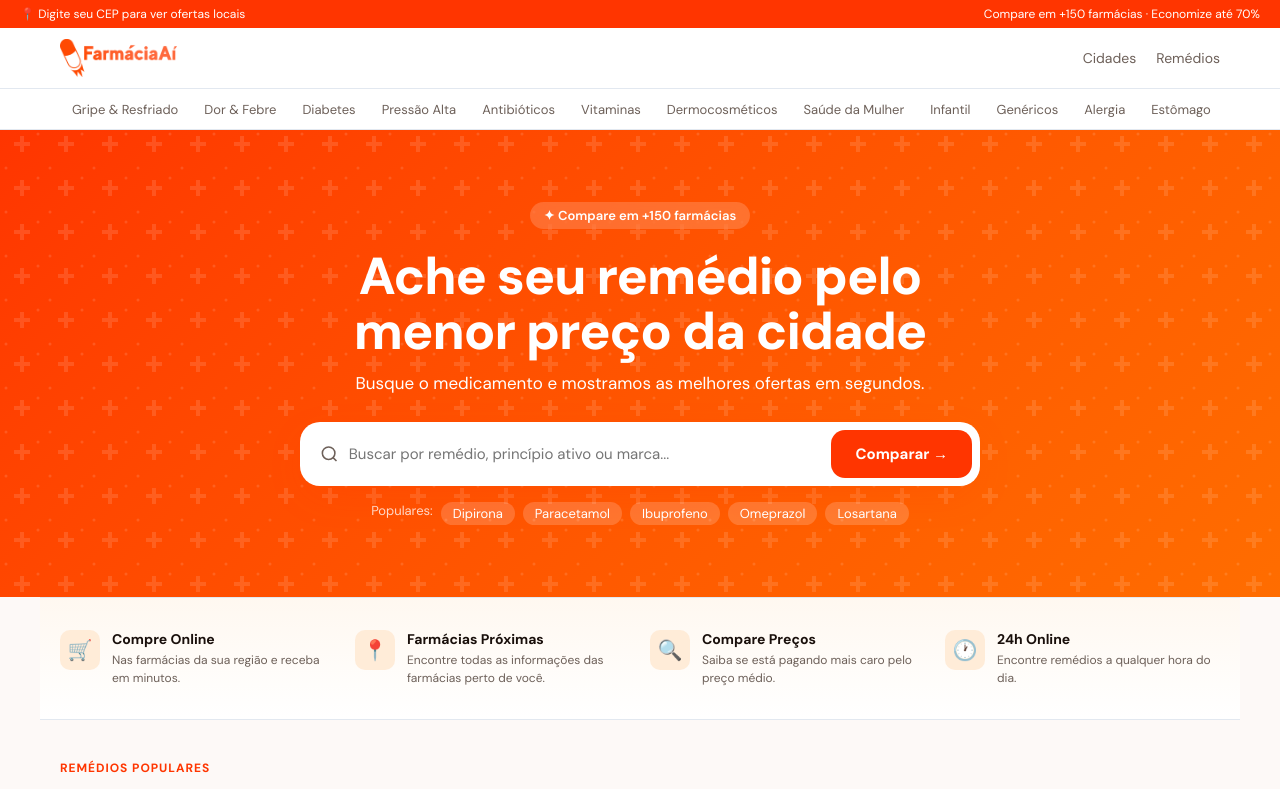
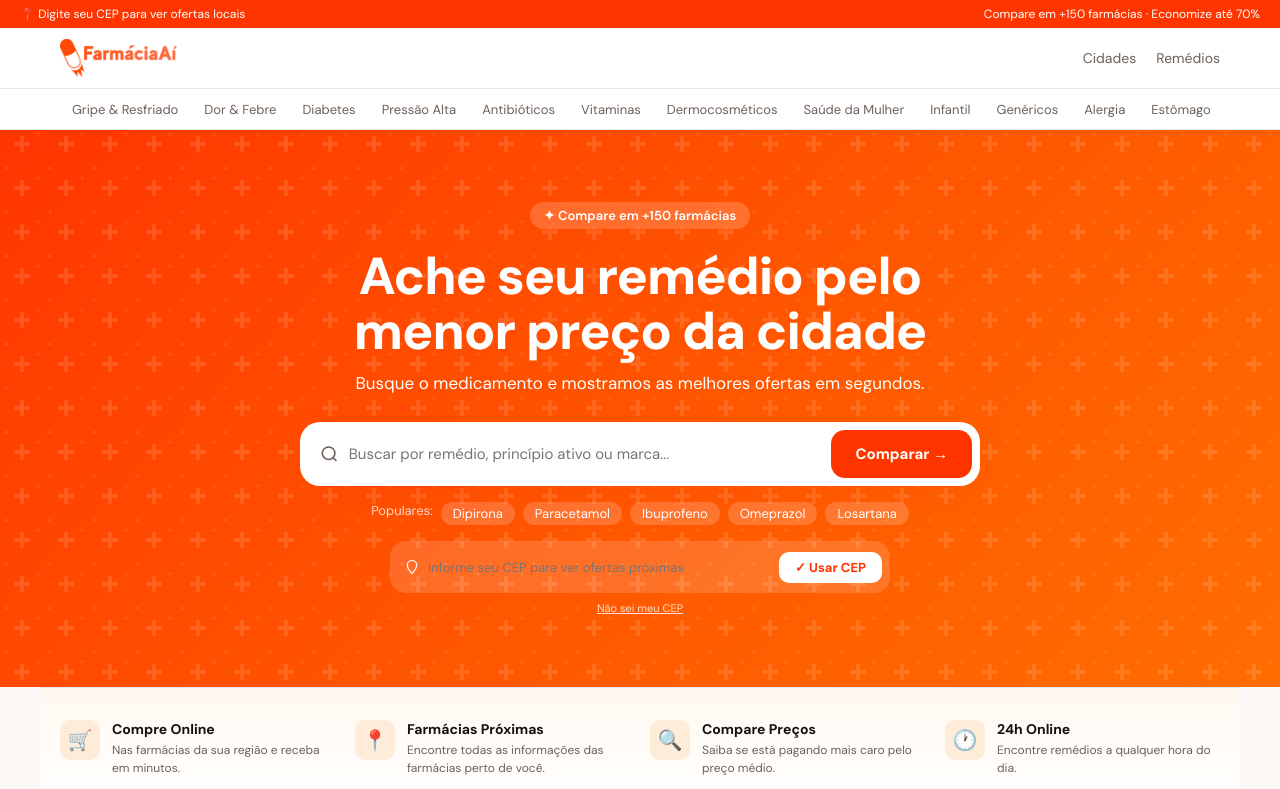
Before and after one commit to GaMantovani/farmaciaai, a Next.js app: page / in a window 1280 px wide. Shown: the top 789 px of the page. Built offline with nearby package versions, Linux system fonts and the light colour scheme.

Commit message:
Fix: CEP no hero + botão voltar corrigido

```diff
--- a/pages/index.js
+++ b/pages/index.js
@@ -114,11 +114,25 @@
   const [farmaciasProximas, setFarmaciasProximas] = useState(null)
   const [mostrarFarmacias, setMostrarFarmacias] = useState(false)
   const [mostrarTodos, setMostrarTodos] = useState(false)
+  const [cepSalvo, setCepSalvo] = useState(null)
   const inputRef = useRef(null)
 
   function maskCEP(v) {
     const n = v.replace(/\D/g,'').slice(0,8)
     return n.length > 5 ? n.slice(0,5)+'-'+n.slice(5) : n
+  }
+
+  async function salvarCep() {
+    const limpo = cep.replace(/\D/g,'')
+    if (limpo.length !== 8) return
+    try {
+      const res = await fetch('https://viacep.com.br/ws/'+limpo+'/json/')
+      const data = await res.json()
+      if (!data.erro) {
+        setCepSalvo({ cep: cep, cidade: data.localidade, estado: data.uf })
+        buscarFarmaciasProximas(cep)
+      }
+    } catch(e) {}
   }
 
   async function buscarFarmaciasProximas(cepVal) {
@@ -210,7 +224,7 @@
 
       {/* TOP BAR */}
       <div style={{ background:'var(--primary)', color:'var(--primary-foreground)', fontSize:12, padding:'6px 20px', display:'flex', justifyContent:'space-between', alignItems:'center' }}>
-        <span>📍 {localizacao ? `${localizacao.cidade}, ${localizacao.estado}` : 'Digite seu CEP para ver ofertas locais'}</span>
+        <span>📍 {cepSalvo ? `${cepSalvo.cidade}, ${cepSalvo.estado}` : localizacao ? `${localizacao.cidade}, ${localizacao.estado}` : 'Digite seu CEP para ver ofertas locais'}</span>
         <span className="hide-mobile">Compare em +150 farmácias · Economize até 70%</span>
       </div>
 
@@ -299,6 +313,35 @@
                 ))}
               </div>
               {erro && <p style={{ marginTop:12, fontSize:13, color:'#ffd4be' }}>⚠️ {erro}</p>}
+
+              {/* CEP BLOCK */}
+              <div style={{ marginTop:16, display:'flex', alignItems:'center', gap:8, background:'rgba(255,255,255,.15)', backdropFilter:'blur(8px)', borderRadius:16, padding:8, maxWidth:500, margin:'16px auto 0' }}>
+                <svg width="16" height="16" viewBox="0 0 24 24" fill="none" stroke="rgba(255,255,255,.9)" strokeWidth="2" style={{ flexShrink:0, marginLeft:6 }}><path d="M12 2C8.13 2 5 5.13 5 9c0 5.25 7 13 7 13s7-7.75 7-13c0-3.87-3.13-7-7-7z"/></svg>
+                {cepSalvo ? (
+                  <span style={{ flex:1, fontSize:13, color:'#fff', textAlign:'left' }}>
+                    Entregando em <strong>{cepSalvo.cidade}/{cepSalvo.estado}</strong> · CEP {cepSalvo.cep}
+                  </span>
+                ) : (
+                  <input type="text" value={cep} maxLength={9}
+                    onChange={e => handleCEPChange(e.target.value)}
+                    placeholder="Informe seu CEP para ver ofertas próximas"
+                    style={{ flex:1, height:36, background:'transparent', border:'none', fontSize:13, color:'#fff', outline:'none', '::placeholder': { color:'rgba(255,255,255,.7)' } }} />
+                )}
+                {cepSalvo ? (
+                  <button onClick={() => { setCepSalvo(null); setCep('') }}
+                    style={{ fontSize:12, fontWeight:700, background:'rgba(255,255,255,.2)', color:'#fff', border:'none', padding:'6px 12px', borderRadius:10, cursor:'pointer', fontFamily:'inherit', whiteSpace:'nowrap' }}>
+                    Alterar
+                  </button>
+                ) : (
+                  <button onClick={() => salvarCep()}
+                    style={{ fontSize:13, fontWeight:700, background:'var(--card)', color:'var(--primary)', border:'none', padding:'7px 16px', borderRadius:10, cursor:'pointer', fontFamily:'inherit', display:'flex', alignItems:'center', gap:4, whiteSpace:'nowrap' }}>
+                    ✓ Usar CEP
+                  </button>
+                )}
+              </div>
+              <p style={{ marginTop:8, fontSize:11, color:'rgba(255,255,255,.7)' }}>
+                <a href="https://buscacepinter.correios.com.br/app/endereco/index.php" target="_blank" rel="noreferrer" style={{ color:'rgba(255,255,255,.8)', textDecoration:'underline' }}>Não sei meu CEP</a>
+              </p>
             </div>
           </div>
         </section>
@@ -330,7 +373,7 @@
               style={{ height:44, padding:'0 20px', background:'var(--primary)', color:'var(--primary-foreground)', border:'none', borderRadius:12, fontSize:14, fontWeight:700, cursor:'pointer', whiteSpace:'nowrap', fontFamily:'inherit' }}>
               {loading ? '...' : 'Buscar →'}
             </button>
-            <button onClick={() => { setResultados(null); setMostrarFarmacias(false); setRemedio(''); setTimeout(() => inputRef.current?.focus(), 100) }}
+            <button onClick={() => { setResultados(null); setFarmaciasProximas(null); setMostrarFarmacias(false); setRemedio(''); setQuery(''); setErro(null); setTimeout(() => inputRef.current?.focus(), 100) }}
               style={{ height:44, padding:'0 14px', background:'var(--secondary)', color:'var(--muted-foreground)', border:'none', borderRadius:12, fontSize:13, cursor:'pointer', fontFamily:'inherit' }}>
               ✕
             </button>
```
